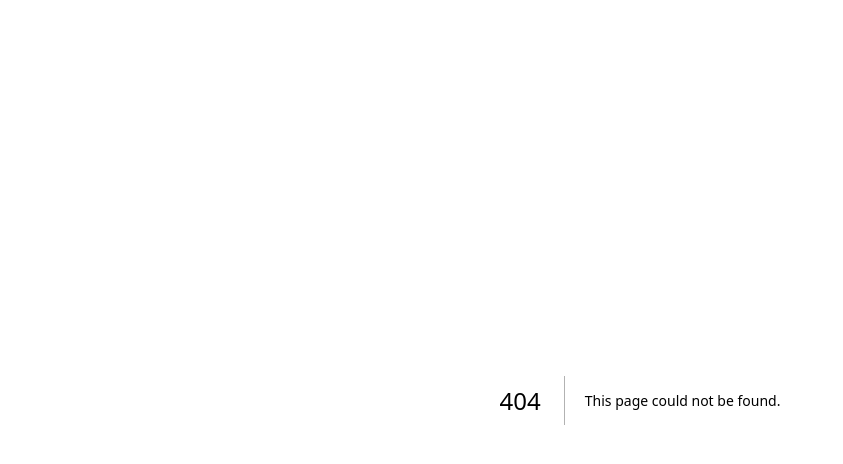
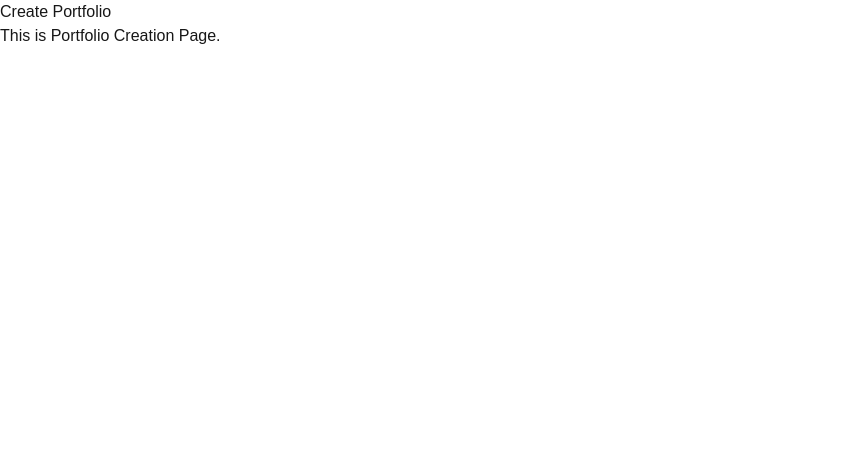
Before and after one commit to ICPEP-SE-CITU/GearFolio, a Next.js app: page /portfolio_creation_page in a window 1280 px wide. Before the commit this address had no page. Shown: the top 464 px of the page, without its empty margins (0-843 px from the left). Built offline with nearby package versions, Linux system fonts and the light colour scheme.

Commit message:
initial commit for portfolio creation page

```diff
--- a/src/app/(routes)/page.js
+++ b/src/app/(routes)/page.js
@@ -42,6 +42,12 @@
             className="rounded-full border border-solid border-transparent transition-colors flex items-center justify-center bg-foreground text-background gap-2 hover:bg-[#383838] dark:hover:bg-[#ccc] text-sm sm:text-base h-10 sm:h-12 px-4 sm:px-5"
           >
             Go to Login/Signup
+          </Link>
+          <Link
+            href="/portfolio_creation_page"
+            className="rounded-full border border-solid border-black/[.08] dark:border-white/[.145] transition-colors flex items-center justify-center hover:bg-[#f2f2f2] dark:hover:bg-[#1a1a1a] hover:border-transparent text-sm sm:text-base h-10 sm:h-12 px-4 sm:px-5 sm:min-w-44"
+          >
+           Create Your Portfolio
           </Link>
           <Link
             href="/portfolio"
--- /dev/null
+++ b/src/app/(routes)/portfolio_creation_page/page.js
@@ -0,0 +1,10 @@
+function PortfolioCreationPage() {
+  return (
+    <div>
+      <h1>Create Portfolio</h1>
+      <p>This is Portfolio Creation Page.</p>
+    </div>
+  );
+}
+
+export default PortfolioCreationPage;
```
